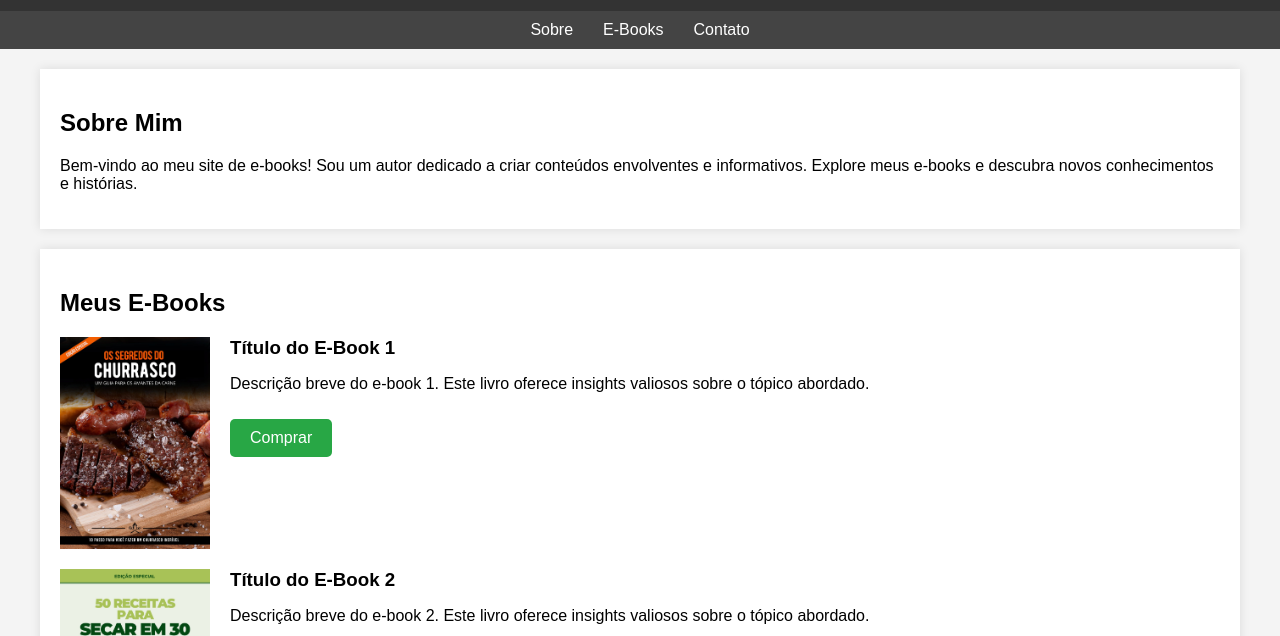
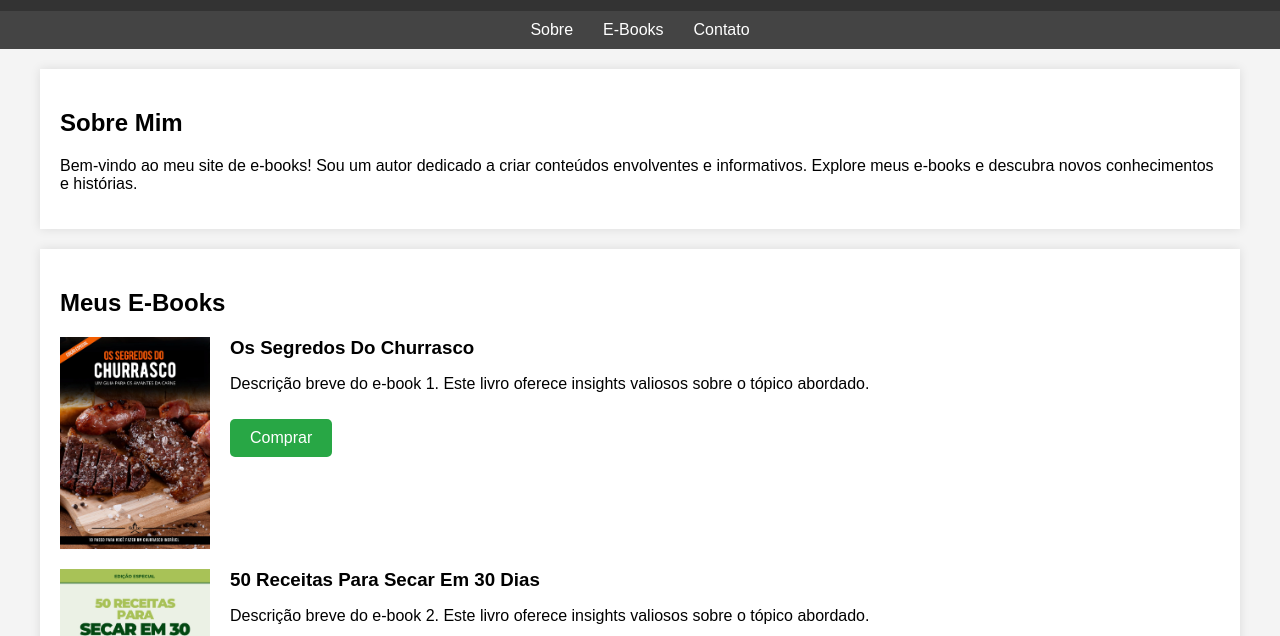
Before and after one commit to carloscbo/E-Books, a plain HTML site: page index.html in a window 1280 px wide. Shown: the part 89-725 px from the top of the page. Drawn offline with Linux system fonts and the light colour scheme.

Commit message:
Update index.html

```diff
--- a/index.html
+++ b/index.html
@@ -89,7 +89,7 @@
             <div class="book">
                 <img src="ebook1.jpg" alt="E-Book 1">
                 <div class="book-details">
-                    <h3>Título do E-Book 1</h3>
+                    <h3>Os Segredos Do Churrasco</h3>
                     <p>Descrição breve do e-book 1. Este livro oferece insights valiosos sobre o tópico abordado.</p>
                     <a href="#" class="buy-button">Comprar</a>
                 </div>
@@ -97,7 +97,7 @@
             <div class="book">
                 <img src="ebook2.jpg" alt="E-Book 2">
                 <div class="book-details">
-                    <h3>Título do E-Book 2</h3>
+                    <h3>50 Receitas Para Secar Em 30 Dias</h3>
                     <p>Descrição breve do e-book 2. Este livro oferece insights valiosos sobre o tópico abordado.</p>
                     <a href="#" class="buy-button">Comprar</a>
                 </div>
```
